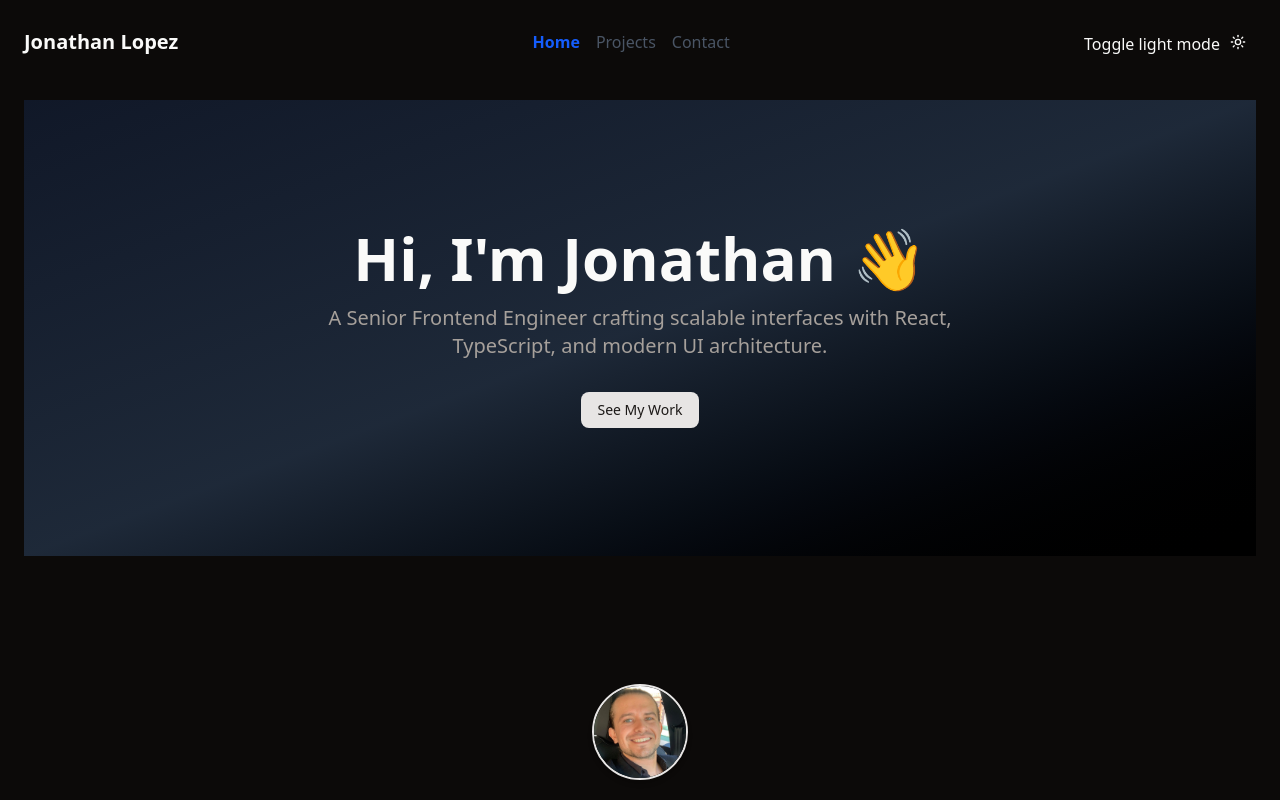
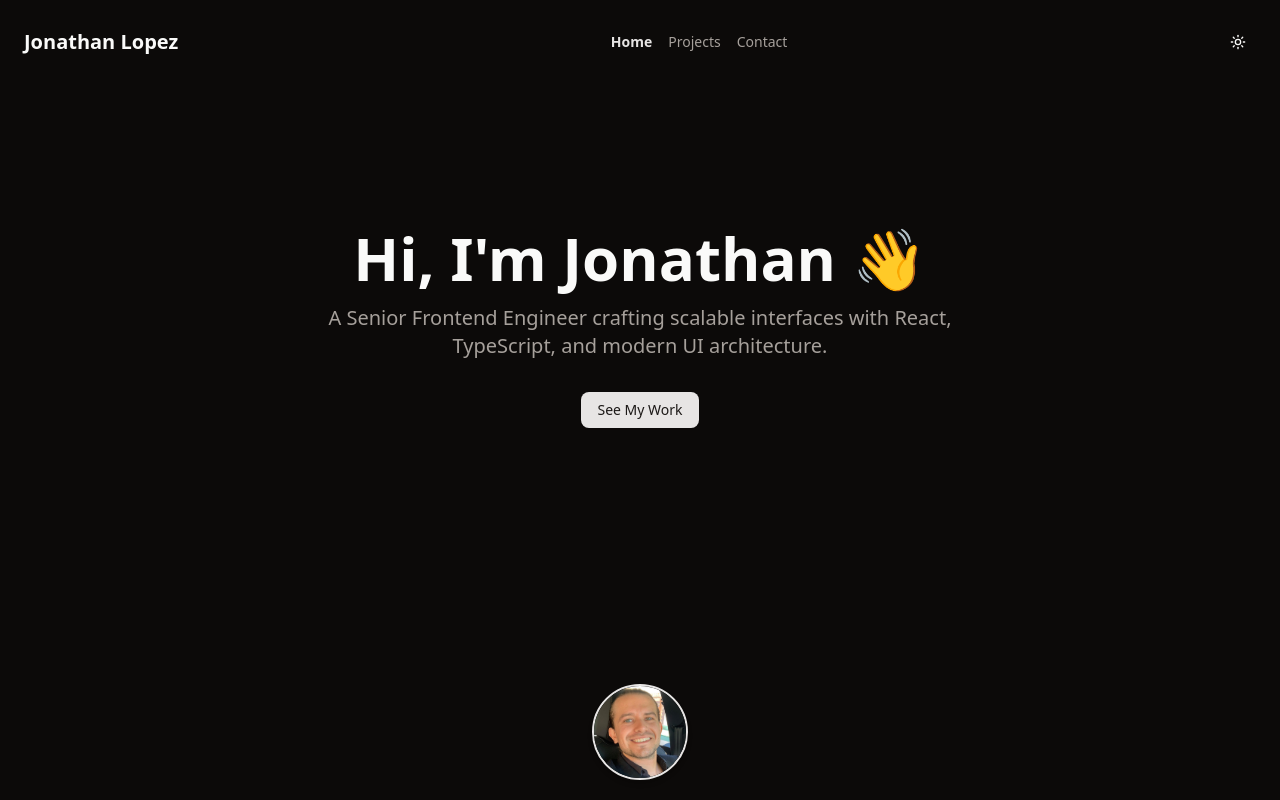
Before and after one commit to JonaLGarza/porfolio, a React (Vite) app: page / in a window 1280 px wide. Shown: the top 800 px of the page. Built offline with nearby package versions, Linux system fonts and the light colour scheme.

Commit message:
added smooth theme switching transition

```diff
--- a/src/layout/MainLayout.tsx
+++ b/src/layout/MainLayout.tsx
@@ -1,32 +1,61 @@
 import { Outlet, NavLink } from "react-router-dom";
 import { useTheme } from "next-themes";
+import { Moon, Sun } from "lucide-react";
 import Button from "../components/atoms/Button";
-import { Moon, Sun } from "lucide-react";
-import React from "react";
 
 export default function MainLayout() {
-  const { theme, setTheme } = useTheme();
+  const { resolvedTheme, setTheme } = useTheme();
+
+  const handleToggleTheme = () => {
+    setTheme(resolvedTheme === "dark" ? "light" : "dark");
+  };
+
   return (
-    <div className="min-h-screen p-6">
+    <div className="min-h-screen bg-background text-foreground transition-colors duration-500 p-6">
       <header className="flex justify-between items-center mb-10">
         <h1 className="text-xl font-bold">Jonathan Lopez</h1>
-        <nav className="space-x-4">
-          <NavLink to="/" className={({ isActive }) => isActive ? "text-blue-600 font-semibold" : "text-gray-600"}>Home</NavLink>
-          <NavLink to="/projects" className={({ isActive }) => isActive ? "text-blue-600 font-semibold" : "text-gray-600"}>Projects</NavLink>
-          <NavLink to="/contact" className={({ isActive }) => isActive ? "text-blue-600 font-semibold" : "text-gray-600"}>Contact</NavLink>
+
+        <nav className="space-x-4 text-muted-foreground text-sm">
+          <NavLink
+            to="/"
+            className={({ isActive }) =>
+              isActive ? "text-primary font-semibold" : ""
+            }
+          >
+            Home
+          </NavLink>
+          <NavLink
+            to="/projects"
+            className={({ isActive }) =>
+              isActive ? "text-primary font-semibold" : ""
+            }
+          >
+            Projects
+          </NavLink>
+          <NavLink
+            to="/contact"
+            className={({ isActive }) =>
+              isActive ? "text-primary font-semibold" : ""
+            }
+          >
+            Contact
+          </NavLink>
         </nav>
-        <div>
-          Toggle {theme === "dark" ? "light" : "dark"} mode
+
         <Button
           variant="ghost"
           size="icon"
-            onClick={() => setTheme(theme === "dark" ? "light" : "dark")}
+          onClick={handleToggleTheme}
           aria-label="Toggle Theme"
         >
-            {theme === "dark" ? <Sun className="size-4" /> : <Moon className="size-4" />}
+          {resolvedTheme === "dark" ? (
+            <Sun className="size-4" />
+          ) : (
+            <Moon className="size-4" />
+          )}
         </Button>
-        </div>
       </header>
+
       <Outlet />
     </div>
   );
```
Also changed, not shown: src/pages/Home.tsx (line endings or trailing spaces). Lines whose indentation alone changed are shown as unchanged.
